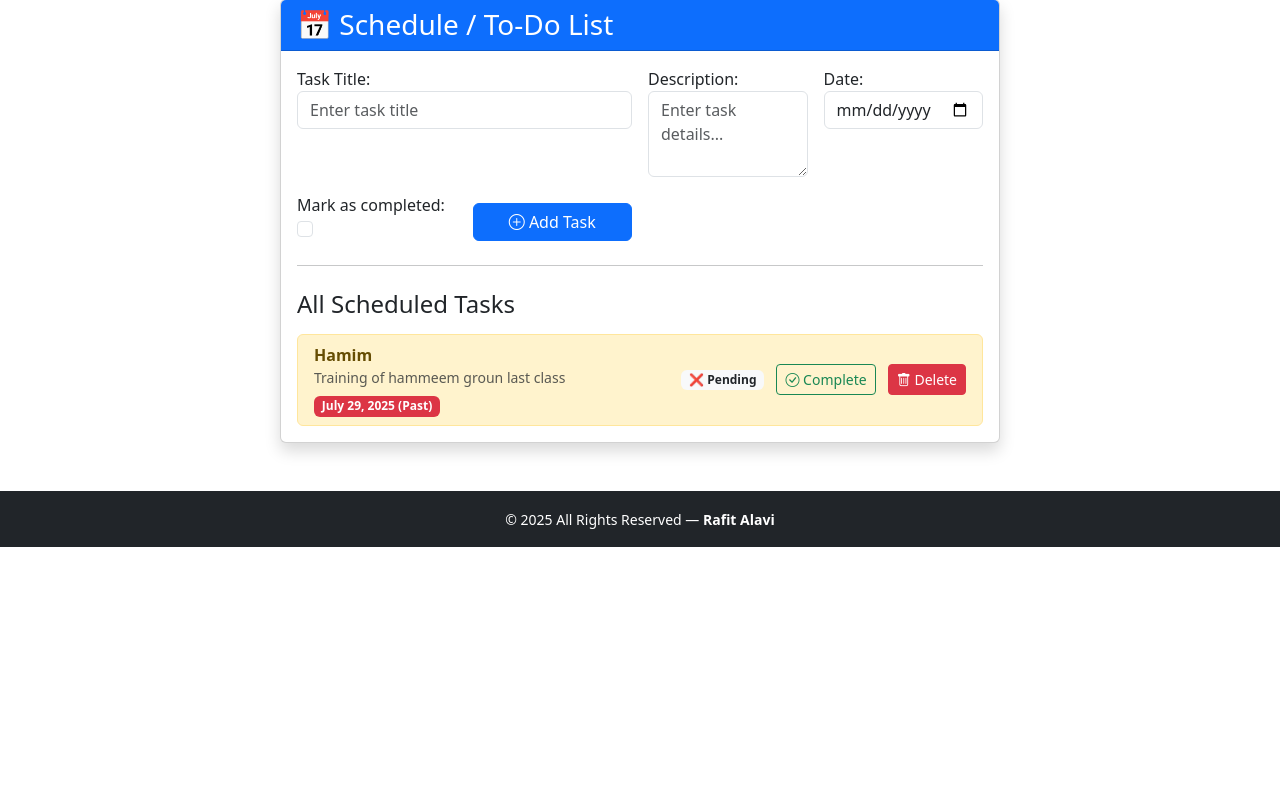
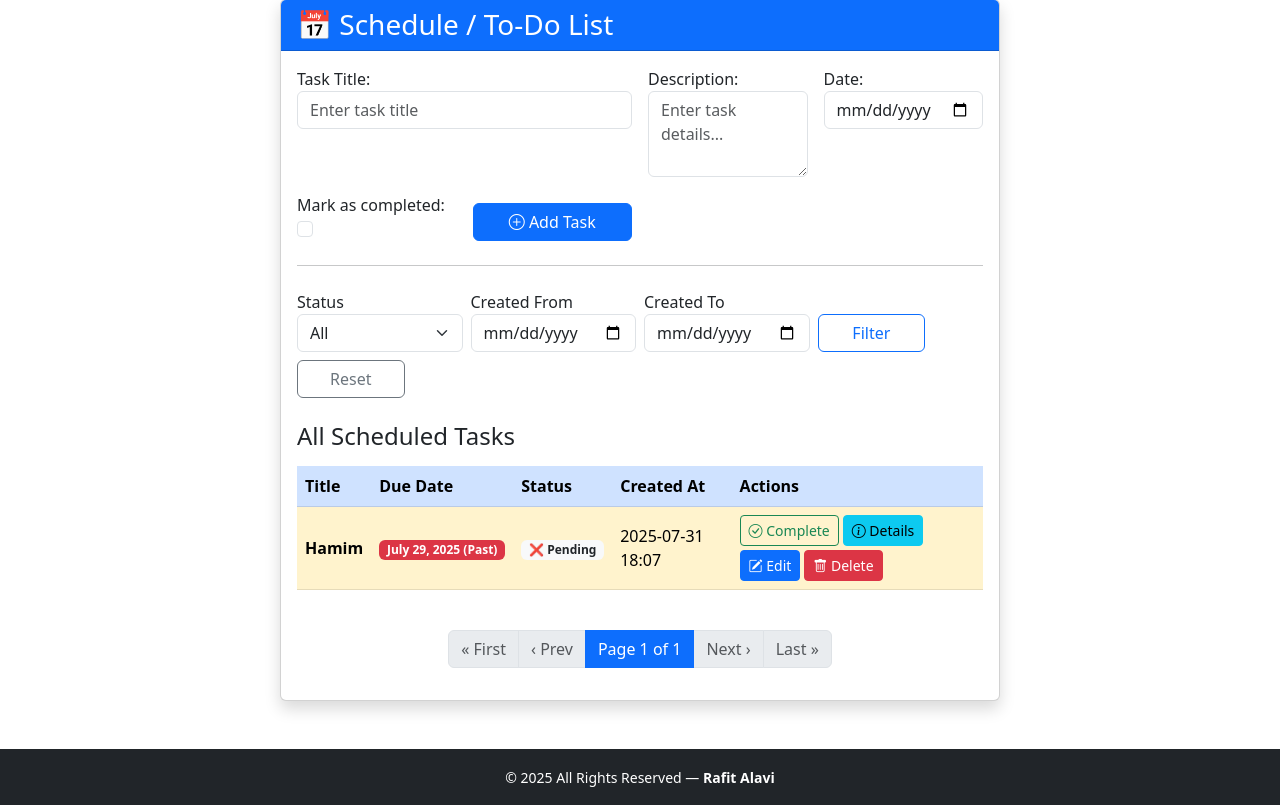
Before and after one commit to rafitalavi/todo_by_python, a Django app: page / in a window 1280 px wide. Shown: the part 105-910 px from the top of the page. Before the commit the page ends 652 px from the top, so only its background shows below. Run offline with Django 5.2, Linux system fonts and the light colour scheme; a user stored in the database is signed in; data comes from the database, SQL or seed files in the repository; both versions use the stored data as it was after the commit.

Commit message:
Filtering date edit,details page

```diff
--- a/todoproject/todoapp/models.py
+++ b/todoproject/todoapp/models.py
@@ -7,6 +7,8 @@ class Task(models.Model):
     completed = models.BooleanField(default=False)
     date = models.DateField(null=True, blank=True)
     description = models.TextField(blank=True)
+    created_at = models.DateTimeField(auto_now_add=True)
+    updated_at = models.DateTimeField(auto_now=True, null=True, blank=True)
 
     def __str__(self):
         return f"{self.title} - {self.user.username}"
--- a/todoproject/todoapp/templates/todoapp/index.html
+++ b/todoproject/todoapp/templates/todoapp/index.html
@@ -36,63 +36,159 @@
                     </form>
 
                     <hr class="my-4">
-
+                    <!-- search filter -->
+                     <form method="get" class="mb-4">
+    <div class="row g-2 align-items-end">
+        <div class="col-md-3">
+            <label for="status">Status</label>
+            <select name="status" id="status" class="form-select">
+                <option value="">All</option>
+                <option value="completed" {% if request.GET.status == 'completed' %}selected{% endif %}>Completed</option>
+                <option value="pending" {% if request.GET.status == 'pending' %}selected{% endif %}>Pending</option>
+            </select>
+        </div>
+       <div class="col-md-3">
+            <label for="start_created">Created From</label>
+            <input type="date" name="start_created" id="start_created" class="form-control"
+                   value="{{ request.GET.start_created }}">
+        </div>
+        <div class="col-md-3">
+            <label for="end_created">Created To</label>
+            <input type="date" name="end_created" id="end_created" class="form-control"
+                   value="{{ request.GET.end_created }}">
+        </div>
+        <div class="col-md-2">
+            <button type="submit" class="btn btn-outline-primary w-100">Filter</button>
+        </div>
+        <div class="col-md-2">
+            <a href="?" class="btn btn-outline-secondary w-100">Reset</a>
+        </div>
+    </div>
+</form>
                     <!-- Task List -->
                     <h2 class="h4 mb-3">All Scheduled Tasks</h2>
-                    <div class="list-group">
+
+<div class="table-responsive">
+    <table class="table table-hover align-middle">
+        <thead class="table-primary">
+            <tr>
+                <th>Title</th>
+                <th>Due Date</th>
+                <th>Status</th>
+                <th>Created At</th>
+                <th>Actions</th>
+            </tr>
+        </thead>
+        <tbody>
             {% for task in tasks %}
-                        <div class="list-group-item {% if task.completed %}list-group-item-success{% elif task.date < today %}list-group-item-warning{% endif %}">
-                            <div class="d-flex justify-content-between align-items-center">
-                                <div>
+            <tr class="{% if task.completed %}table-success{% elif task.date < today %}table-warning{% endif %}">
+                <td>
                     <strong class="{% if task.completed %}text-decoration-line-through{% endif %}">
                         {{ task.title }}
                     </strong>
-                                    {% if task.description %}
-                                        <p class="mb-1 text-muted small">{{ task.description }}</p>
-                                    {% endif %}
+                </td>
+                <td>
+                    {% if task.date %}
                         <span class="badge bg-{% if task.date == today %}info
                                             {% elif task.date < today %}danger
                                             {% else %}secondary{% endif %}">
-                                        {% if task.date %}
                             {{ task.date }}
                             {% if task.date == today %} (Today)
                             {% elif task.date < today %} (Past)
                             {% else %} (Upcoming)
                             {% endif %}
+                        </span>
                     {% else %}
-                                            No date set
+                        <span class="text-muted">No date set</span>
                     {% endif %}
-                                    </span>
-                                </div>
-                                <div>
-                                    <span class="me-2">
+                </td>
+                <td>
                     {% if task.completed %}
                         <span class="badge bg-success">✅ Completed</span>
                     {% else %}
                         <span class="badge bg-light text-dark">❌ Pending</span>
                     {% endif %}
-                                    </span>
-                                        <a href="{% url 'toggle_complete' task.id %}"
-       class="btn btn-sm btn-outline-success me-2">
+                </td>
+                <td>{{ task.created_at|date:"Y-m-d H:i" }}</td>
+                <td>
+                    <div class="d-flex flex-wrap gap-1">
+                        <a href="{% url 'toggle_complete' task.id %}" class="btn btn-sm btn-outline-success">
                             {% if task.completed %}
                                 <i class="bi bi-x-circle"></i> Unmark
                             {% else %}
                                 <i class="bi bi-check-circle"></i> Complete
                             {% endif %}
                         </a>
-                                    <a href="{% url 'delete_task' task.id %}"
-                                       class="btn btn-sm btn-danger"
+                        <a href="{% url 'task_detail' task.id %}" class="btn btn-sm btn-info">
+                            <i class="bi bi-info-circle"></i> Details
+                        </a>
+                        <a href="{% url 'edit_task' task.id %}" class="btn btn-sm btn-primary">
+                            <i class="bi bi-pencil-square"></i> Edit
+                        </a>
+                        <a href="{% url 'delete_task' task.id %}" class="btn btn-sm btn-danger"
                            onclick="return confirm('Are you sure you want to delete this task?');">
                             <i class="bi bi-trash"></i> Delete
                         </a>
                     </div>
+                </td>
+            </tr>
+            {% empty %}
+            <tr>
+                <td colspan="5" class="text-center text-muted py-4">No tasks yet. Add your first task above!</td>
+            </tr>
+            {% endfor %}
+        </tbody>
+    </table>
 </div>
+
+
+                        <!-- Pagination Controls -->
+                        <div class="mt-4">
+                            <nav aria-label="Task list pagination">
+                                <ul class="pagination justify-content-center">
+                                    {% if page_obj.has_previous %}
+                                    <li class="page-item">
+                                        <a class="page-link" href="?page=2&status={{ request.GET.status }}&date={{ request.GET.date }}">&laquo; First</a>
+                                    </li>
+                                    <li class="page-item">
+                                        <a class="page-link" href="?page={{ page_obj.next_page_number }}&status={{ request.GET.status }}&date={{ request.GET.date }}">&lsaquo;
+                                            Prev</a>
+                                    </li>
+                                    {% else %}
+                                    <li class="page-item disabled">
+                                        <span class="page-link">&laquo; First</span>
+                                    </li>
+                                    <li class="page-item disabled">
+                                        <span class="page-link">&lsaquo; Prev</span>
+                                    </li>
+                                    {% endif %}
+
+                                    <li class="page-item active">
+                                        <span class="page-link">
+                                            Page {{ page_obj.number }} of {{ page_obj.paginator.num_pages }}
+                                        </span>
+                                    </li>
+
+                                    {% if page_obj.has_next %}
+                                    <li class="page-item">
+                                        <a class="page-link" href="?page={{ page_obj.next_page_number }}">Next
+                                            &rsaquo;</a>
+                                    </li>
+                                    <li class="page-item">
+                                        <a class="page-link" href="?page={{ page_obj.paginator.num_pages }}">Last
+                                            &raquo;</a>
+                                    </li>
+                                    {% else %}
+                                    <li class="page-item disabled">
+                                        <span class="page-link">Next &rsaquo;</span>
+                                    </li>
+                                    <li class="page-item disabled">
+                                        <span class="page-link">Last &raquo;</span>
+                                    </li>
+                                    {% endif %}
+                                </ul>
+                            </nav>
                         </div>
-                        {% empty %}
-                        <div class="list-group-item text-center py-4 text-muted">
-                            No tasks yet. Add your first task above!
-                        </div>
-                        {% endfor %}
                     </div>
                 </div>
             </div>
@@ -107,9 +203,11 @@
     .list-group-item {
         transition: all 0.3s ease;
     }
+
     .list-group-item:hover {
         transform: translateX(5px);
     }
+
     .form-control:focus {
         border-color: #0d6efd;
         box-shadow: 0 0 0 0.25rem rgba(13, 110, 253, 0.25);
--- a/todoproject/todoapp/urls.py
+++ b/todoproject/todoapp/urls.py
@@ -8,4 +8,7 @@ urlpatterns = [
     path('login/', views.login_view, name='login'),
     path('logout/', views.logout_view, name='logout'),
     path('complete/<int:task_id>/', views.toggle_complete, name='toggle_complete'),
+    path('task/<int:task_id>/', views.task_detail, name='task_detail'),
+    path('task/<int:task_id>/edit/', views.edit_task, name='edit_task'),
+
 ]
--- a/todoproject/todoapp/views.py
+++ b/todoproject/todoapp/views.py
@@ -6,11 +6,30 @@ from django.contrib.auth.decorators import login_required
 from django.utils import timezone
 from .models import Task
 from .forms import TaskForm
-
+from django.core.paginator import Paginator
 
 @login_required
 def index(request):
     tasks = Task.objects.filter(user=request.user).order_by('date')  # 👈 Only show user's tasks
+    paginator = Paginator(tasks, 10)
+    # Filter tasks based on status
+    status = request.GET.get('status')
+    if status == 'completed':
+        tasks = tasks.filter(completed=True)
+    elif status == 'pending':
+        tasks = tasks.filter(completed=False)
+
+    # Date range filter
+    start_created = request.GET.get('start_created')
+    end_created = request.GET.get('end_created')
+
+    if start_created:
+        tasks = tasks.filter(created_at__date__gte=start_created)
+    if end_created:
+        tasks = tasks.filter(created_at__date__lte=end_created)
+
+    page_number = request.GET.get('page')
+    page_obj = paginator.get_page(page_number)
     form = TaskForm()
 
     if request.method == 'POST':
@@ -26,6 +45,7 @@ def index(request):
         'tasks': tasks,
         'form': form,
         'today': today,
+        'page_obj': page_obj,
     })
 
 from django.shortcuts import get_object_or_404
@@ -42,8 +62,26 @@ def delete_task(request, task_id):
     if task.user == request.user:
         task.delete()
     return redirect('/')
+@login_required
+def task_detail(request, task_id):
+    task = get_object_or_404(Task, id=task_id, user=request.user)
+    return render(request, 'todoapp/task_detail.html', {'task': task})
+@login_required
+def edit_task(request, task_id):
+    task = get_object_or_404(Task, id=task_id, user=request.user)
 
+    if request.method == 'POST':
+        form = TaskForm(request.POST, instance=task)
+        if form.is_valid():
+            form.save()
+            return redirect('task_detail', task_id=task.id)
+    else:
+        form = TaskForm(instance=task)
 
+    return render(request, 'todoapp/edit_task.html', {
+        'form': form,
+        'task': task
+    })
 def register_view(request):
     if request.method == 'POST':
         form = UserCreationForm(request.POST)
```
Also changed, not shown: todoproject/todoapp/dete.py (added, +26 -0 lines), todoproject/todoapp/templates/todoapp/edit_task.html (added, +25 -0 lines), todoproject/todoapp/templates/todoapp/task_detail.html (added, +31 -0 lines), todoproject/db.sqlite3, todoproject/todoapp/migrations/0003_task_created_at_task_updated_at.py (added). Lines whose indentation alone changed are shown as unchanged.
